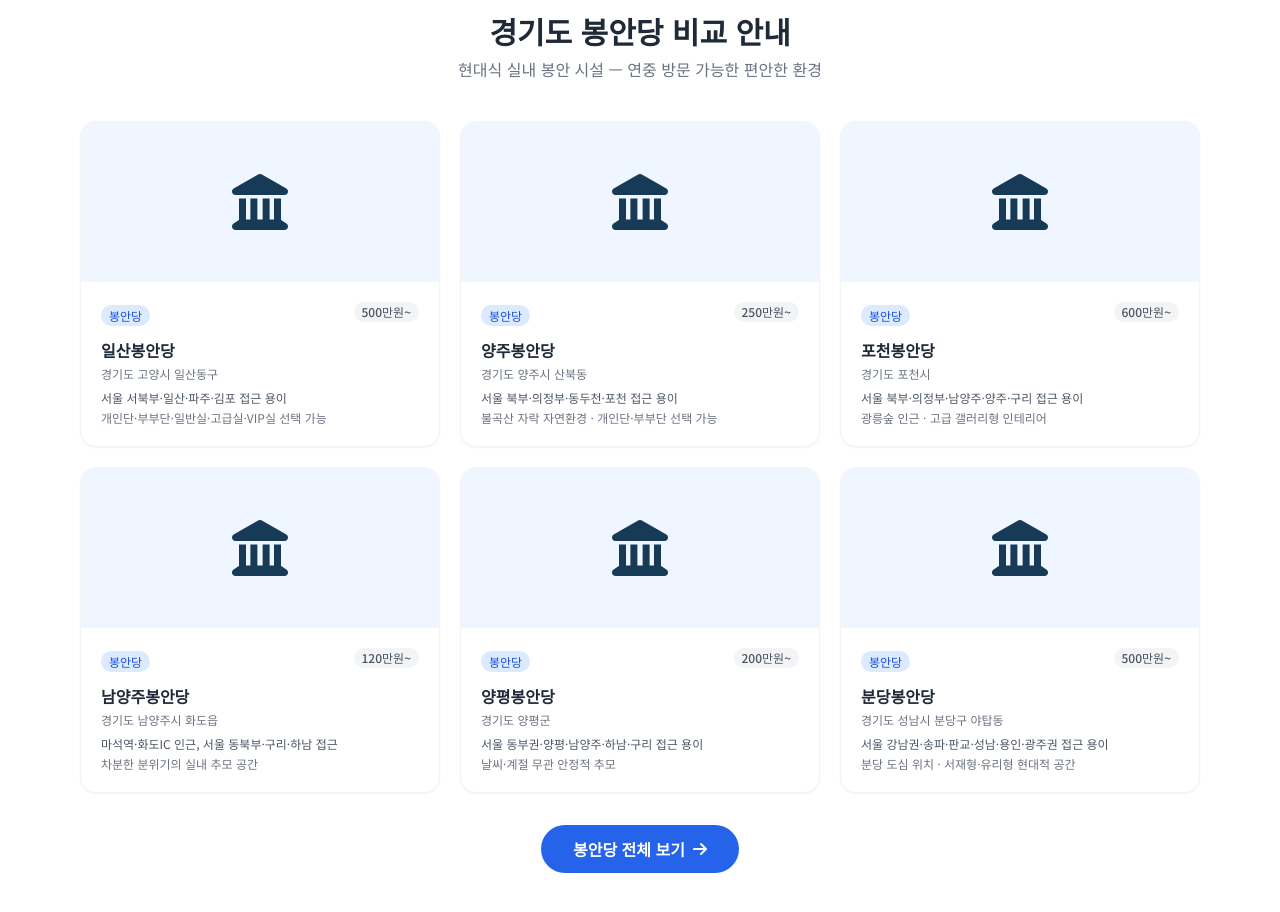
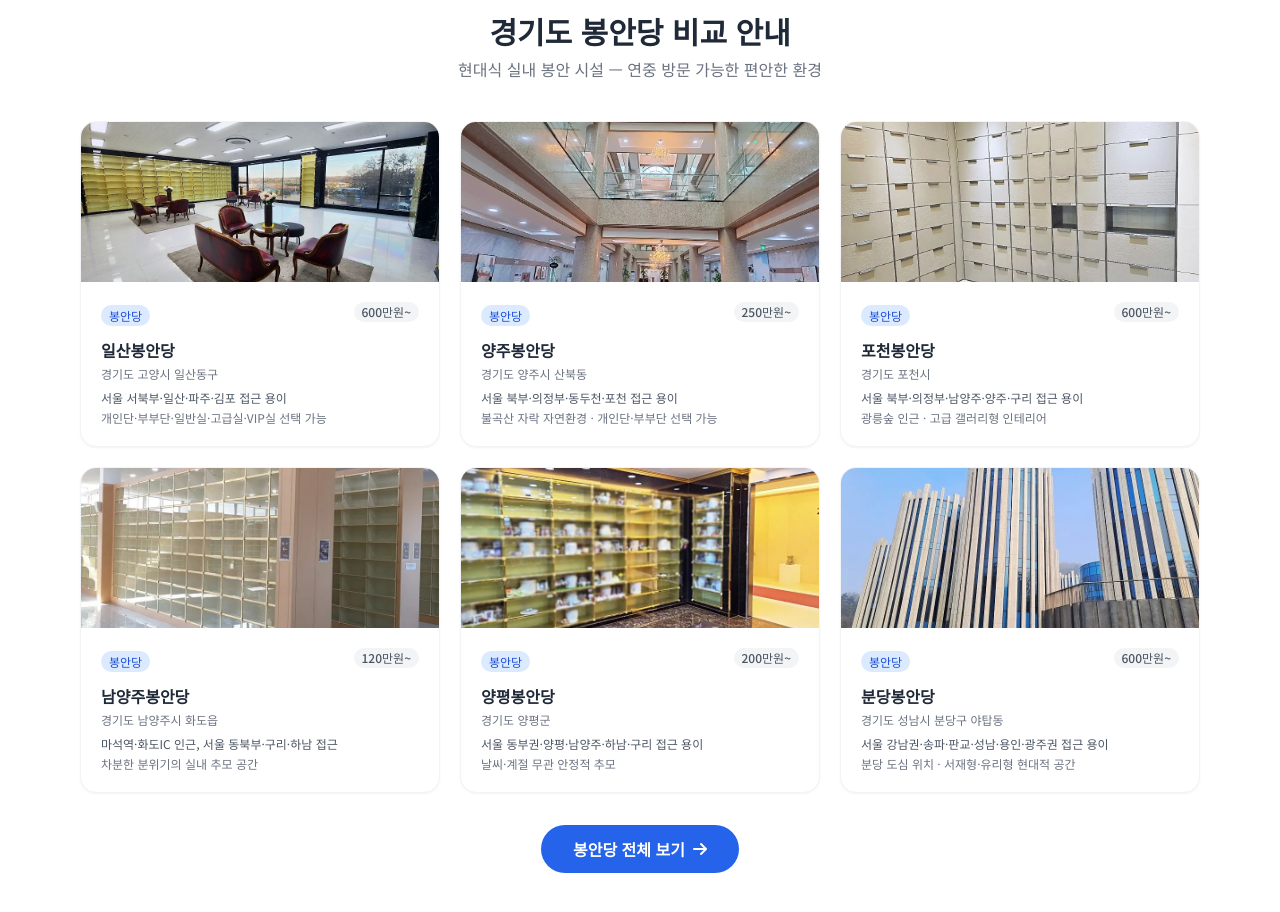
Before and after one commit to lababos7-a11y/hanmaeum-memorial-co-kr, a website: page public/index.html in a window 1280 px wide. Shown: the part 2573-3485 px from the top of the page. Drawn offline with nearby package versions, Linux system fonts and the light colour scheme.

Commit message:
fix: 메인 봉안당 카드 실제 이미지 및 가격 정합성 반영

```diff
--- a/public/index.html
+++ b/public/index.html
@@ -392,12 +392,10 @@
     <div class="grid grid-cols-1 sm:grid-cols-2 lg:grid-cols-3 gap-5">
       <!-- 일산 -->
       <a href="/memorial-hall/ilsan/" class="facility-card info-card bg-white rounded-2xl overflow-hidden shadow-sm border border-gray-100 no-underline block">
-        <div class="bg-blue-50 h-40 flex items-center justify-center">
-          <i class="fas fa-landmark pict-icon pict-xl" aria-hidden="true"></i>
-        </div>
+        <div class="h-40 overflow-hidden"><img src="/images/memorial-hall/ilsan/ilsan-02.jpg" alt="일산봉안당 통창 채광 실내 안치실 전경" width="900" height="506" loading="eager" fetchpriority="high" style="width:100%;height:100%;object-fit:cover;object-position:center;display:block;" /></div>
         <div class="p-5">
           <span class="text-xs bg-blue-100 text-blue-700 font-medium px-2 py-0.5 rounded-full">봉안당</span>
-          <span class="text-xs bg-gray-100 text-gray-600 font-medium px-2 py-0.5 rounded-full ml-1 float-right">500만원~</span>
+          <span class="text-xs bg-gray-100 text-gray-600 font-medium px-2 py-0.5 rounded-full ml-1 float-right">600만원~</span>
           <h3 class="font-bold text-gray-800 mt-3 mb-1">일산봉안당</h3>
           <p class="text-xs text-gray-500 mb-2">경기도 고양시 일산동구</p>
           <p class="text-xs text-gray-600">서울 서북부·일산·파주·김포 접근 용이</p>
@@ -406,9 +404,7 @@
       </a>
       <!-- 양주 -->
       <a href="/memorial-hall/yangju/" class="facility-card info-card bg-white rounded-2xl overflow-hidden shadow-sm border border-gray-100 no-underline block">
-        <div class="bg-blue-50 h-40 flex items-center justify-center">
-          <i class="fas fa-landmark pict-icon pict-xl" aria-hidden="true"></i>
-        </div>
+        <div class="h-40 overflow-hidden"><img src="/images/memorial-hall/yangju/yangju-02.jpg" alt="양주봉안당 아트리움 로비 전경" width="900" height="675" loading="lazy" decoding="async" style="width:100%;height:100%;object-fit:cover;object-position:center;display:block;" /></div>
         <div class="p-5">
           <span class="text-xs bg-blue-100 text-blue-700 font-medium px-2 py-0.5 rounded-full">봉안당</span>
           <span class="text-xs bg-gray-100 text-gray-600 font-medium px-2 py-0.5 rounded-full ml-1 float-right">250만원~</span>
@@ -420,9 +416,7 @@
       </a>
       <!-- 포천 -->
       <a href="/memorial-hall/pocheon/" class="facility-card info-card bg-white rounded-2xl overflow-hidden shadow-sm border border-gray-100 no-underline block">
-        <div class="bg-blue-50 h-40 flex items-center justify-center">
-          <i class="fas fa-landmark pict-icon pict-xl" aria-hidden="true"></i>
-        </div>
+        <div class="h-40 overflow-hidden"><img src="/images/memorial-hall/pocheon/pocheon-01.jpg" alt="포천봉안당 실내 안치 공간 전경" width="1024" height="768" loading="lazy" decoding="async" style="width:100%;height:100%;object-fit:cover;object-position:center;display:block;" /></div>
         <div class="p-5">
           <span class="text-xs bg-blue-100 text-blue-700 font-medium px-2 py-0.5 rounded-full">봉안당</span>
           <span class="text-xs bg-gray-100 text-gray-600 font-medium px-2 py-0.5 rounded-full ml-1 float-right">600만원~</span>
@@ -434,9 +428,7 @@
       </a>
       <!-- 남양주 -->
       <a href="/memorial-hall/namyangju/" class="facility-card info-card bg-white rounded-2xl overflow-hidden shadow-sm border border-gray-100 no-underline block">
-        <div class="bg-blue-50 h-40 flex items-center justify-center">
-          <i class="fas fa-landmark pict-icon pict-xl" aria-hidden="true"></i>
-        </div>
+        <div class="h-40 overflow-hidden"><img src="/images/memorial-hall/namyangju/namyangju-05.jpg" alt="남양주봉안당 현대식 안치 구역 전경" width="800" height="600" loading="lazy" decoding="async" style="width:100%;height:100%;object-fit:cover;object-position:center;display:block;" /></div>
         <div class="p-5">
           <span class="text-xs bg-blue-100 text-blue-700 font-medium px-2 py-0.5 rounded-full">봉안당</span>
           <span class="text-xs bg-gray-100 text-gray-600 font-medium px-2 py-0.5 rounded-full ml-1 float-right">120만원~</span>
@@ -448,9 +440,7 @@
       </a>
       <!-- 양평 -->
       <a href="/memorial-hall/yangpyeong/" class="facility-card info-card bg-white rounded-2xl overflow-hidden shadow-sm border border-gray-100 no-underline block">
-        <div class="bg-blue-50 h-40 flex items-center justify-center">
-          <i class="fas fa-landmark pict-icon pict-xl" aria-hidden="true"></i>
-        </div>
+        <div class="h-40 overflow-hidden"><img src="/images/memorial-hall/yangpyeong/yangpyeong-01.jpg" alt="양평봉안당 고급 블랙마블 안치실 전경" width="800" height="600" loading="lazy" decoding="async" style="width:100%;height:100%;object-fit:cover;object-position:center;display:block;" /></div>
         <div class="p-5">
           <span class="text-xs bg-blue-100 text-blue-700 font-medium px-2 py-0.5 rounded-full">봉안당</span>
           <span class="text-xs bg-gray-100 text-gray-600 font-medium px-2 py-0.5 rounded-full ml-1 float-right">200만원~</span>
@@ -462,12 +452,10 @@
       </a>
       <!-- 분당 -->
       <a href="/memorial-hall/bundang/" class="facility-card info-card bg-white rounded-2xl overflow-hidden shadow-sm border border-gray-100 no-underline block">
-        <div class="bg-blue-50 h-40 flex items-center justify-center">
-          <i class="fas fa-landmark pict-icon pict-xl" aria-hidden="true"></i>
-        </div>
+        <div class="h-40 overflow-hidden"><img src="/images/memorial-hall/bundang/bundang-01.jpg" alt="분당봉안당 시설 전경" width="800" height="600" loading="lazy" decoding="async" style="width:100%;height:100%;object-fit:cover;object-position:center;display:block;" /></div>
         <div class="p-5">
           <span class="text-xs bg-blue-100 text-blue-700 font-medium px-2 py-0.5 rounded-full">봉안당</span>
-          <span class="text-xs bg-gray-100 text-gray-600 font-medium px-2 py-0.5 rounded-full ml-1 float-right">500만원~</span>
+          <span class="text-xs bg-gray-100 text-gray-600 font-medium px-2 py-0.5 rounded-full ml-1 float-right">600만원~</span>
           <h3 class="font-bold text-gray-800 mt-3 mb-1">분당봉안당</h3>
           <p class="text-xs text-gray-500 mb-2">경기도 성남시 분당구 야탑동</p>
           <p class="text-xs text-gray-600">서울 강남권·송파·판교·성남·용인·광주권 접근 용이</p>
```
